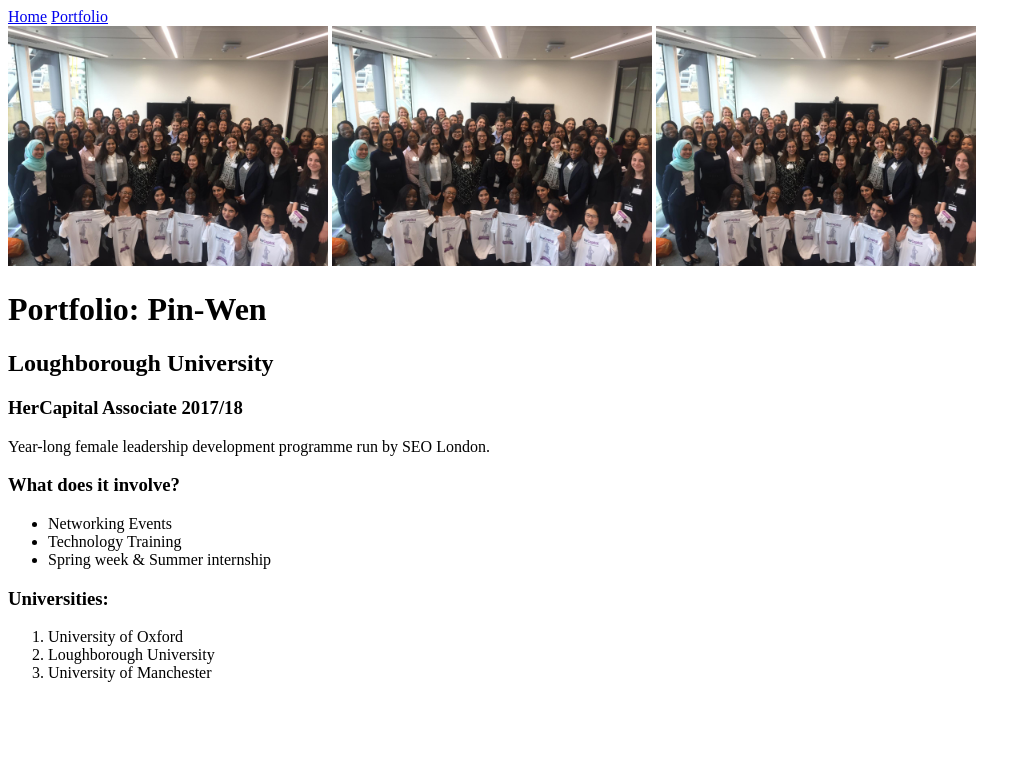
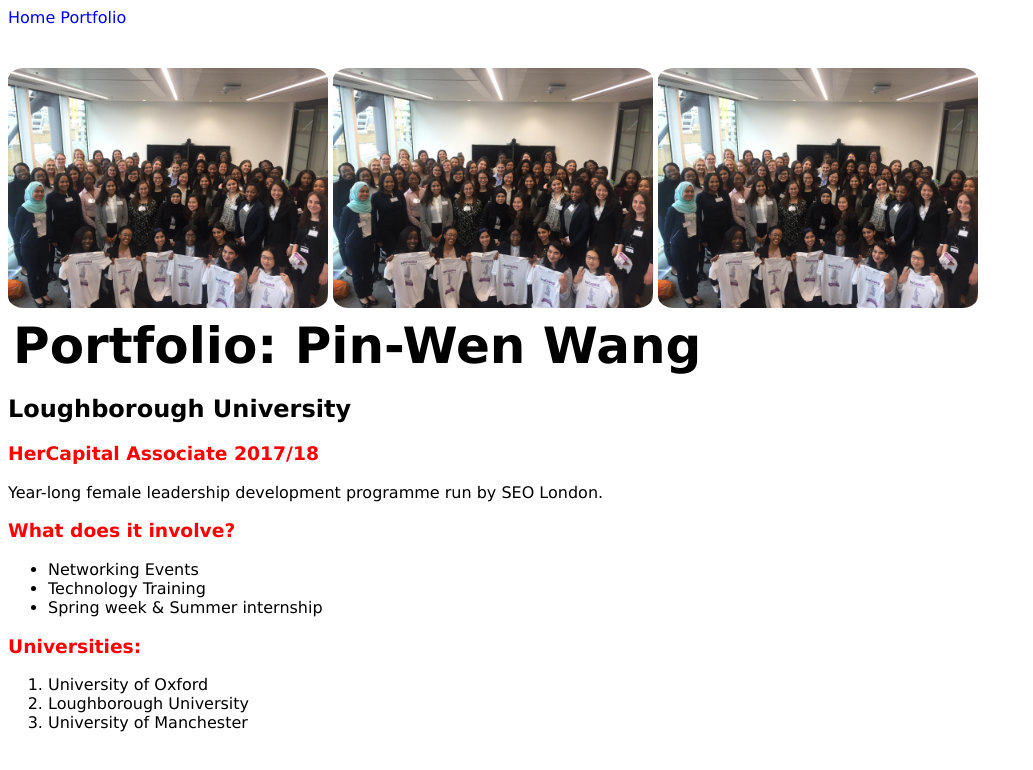
Before and after one commit to Pin-Wen/portfolio, a plain HTML site: page index.html in a window 1280 px wide. Shown: the whole page, without its empty margins (0-1033 px from the left). Drawn offline with Linux system fonts and the light colour scheme.

Commit message:
portfolio

```diff
--- a/CSS/index.css
+++ b/CSS/index.css
@@ -0,0 +1,28 @@
+#square {
+	width: 200px;
+	height: 50px;
+	padding-right: 10px;
+	padding-left: 0px;
+	margin: 0px 0px 10px 0px;
+	}
+
+a {
+	text-decoration: none;
+	}
+
+img {
+	border-radius: 5%;
+	}
+
+h1 {
+	font-size: 50px;
+	margin: 5px;
+	}
+
+h3 {
+	color:red;
+	}
+
+html {
+	font-family: verdana;
+	}
--- a/index.html
+++ b/index.html
@@ -1,20 +1,23 @@
 <!DOCTYPE html>
 <html>
   <head>
-	<title>Pin-Wen: Portfolio</title>
+	  <title>Pin-Wen Wang: Portfolio</title>
+    <link rel="stylesheet" type="text/css" href="CSS/index.css">
   </head>
   <body>
 
-  	<nav>
+  	<nav id="square">
   	  <a href="index.html">Home</a>
   	  <a href="portfolio.html">Portfolio</a>
   	</nav>
 
-  	<img src="images/HerCapital.jpg" width="320" height="240" controls>
-	<img src="images/HerCapital.jpg" width="320" height="240" controls>
-	<img src="images/HerCapital.jpg" width="320" height="240" controls>
+    <div>
+      <img src="images/HerCapital.jpg" width="320" height="240">
+      <img src="images/HerCapital.jpg" width="320" height="240" controls>
+      <img src="images/HerCapital.jpg" width="320" height="240" controls>
+    </div>
 
-  	<h1>Portfolio: Pin-Wen</h1>
+  	<h1>Portfolio: Pin-Wen Wang</h1>
   	<h2>Loughborough University</h2>
   	<h3>HerCapital Associate 2017/18</h3>
 
```
Also changed, not shown: portfolio.html (+1 -0 lines).
